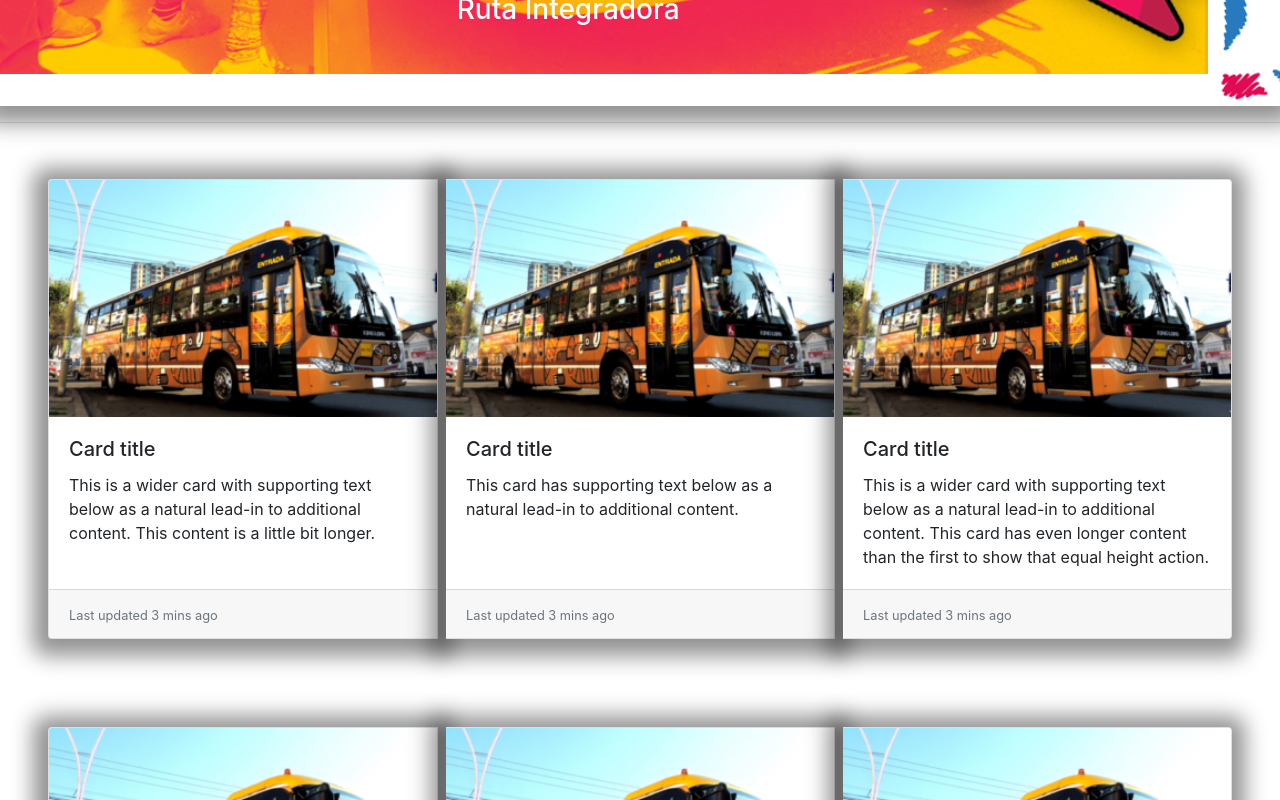
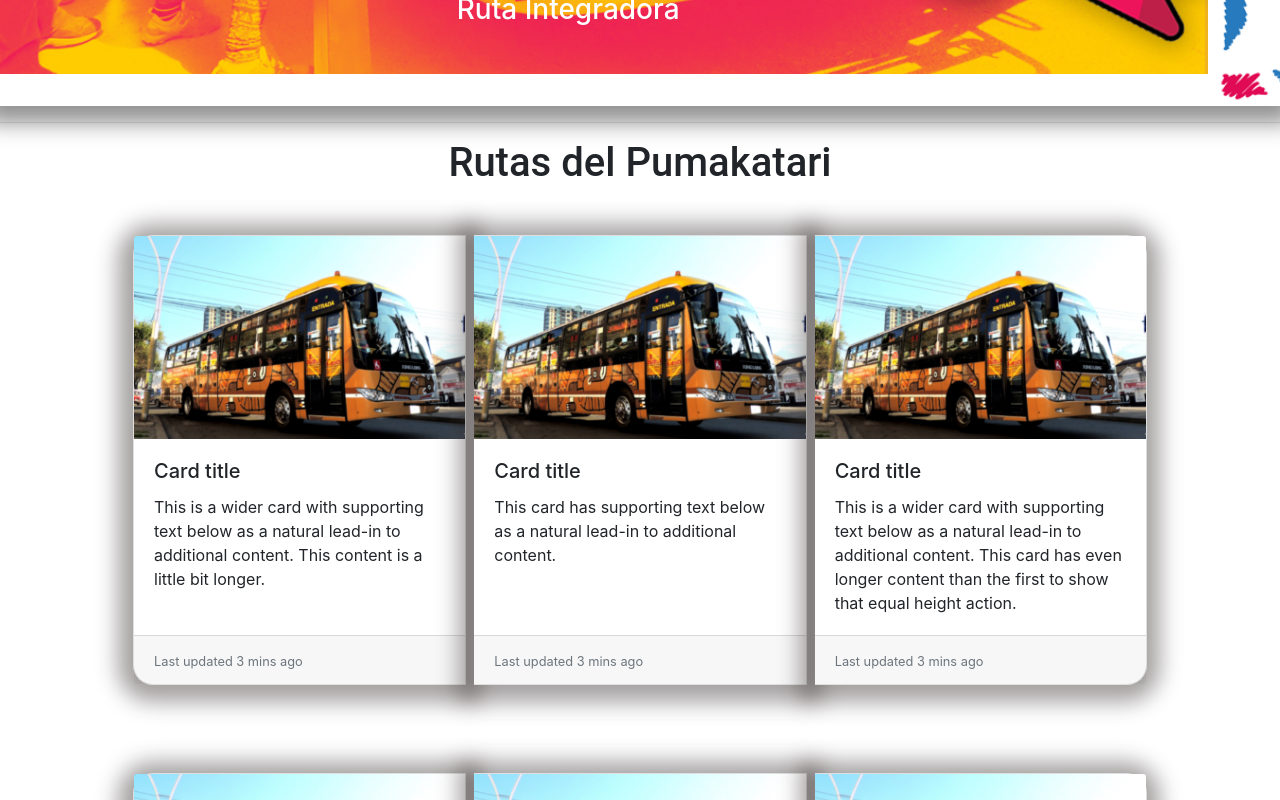
Before and after one commit to wallas83/AngularRuaPuma, an Angular app: page / in a window 1280 px wide. Shown: the part 660-1460 px from the top of the page. Built offline with nearby package versions, Linux system fonts and the light colour scheme.

Commit message:
agrgacion de los mapas

```diff
--- a/src/app/app-routing.module.ts
+++ b/src/app/app-routing.module.ts
@@ -1,7 +1,9 @@
 import { NgModule } from '@angular/core';
 import { Routes, RouterModule } from '@angular/router';
 
-const routes: Routes = [];
+const routes: Routes = [
+
+];
 
 @NgModule({
   imports: [RouterModule.forRoot(routes)],
--- a/src/app/app.component.html
+++ b/src/app/app.component.html
@@ -1,8 +1,9 @@
 <!--The content below is only a placeholder and can be replaced.-->
 
 <app-navbar></app-navbar>
-<div class="containner">
-  <app-jumbotron></app-jumbotron>
+
+<app-jumbotron></app-jumbotron>
+<div class="container">
 <app-cards></app-cards>
 
 </div>
--- a/src/app/app.module.ts
+++ b/src/app/app.module.ts
@@ -7,6 +7,7 @@
 import { CardsComponent } from './components/cards/cards.component';
 import { FooterComponent } from './components/footer/footer.component';
 import { JumbotronComponent } from './components/jumbotron/jumbotron.component';
+import { MapasComponent } from './components/mapas/mapas.component';
 
 @NgModule({
   declarations: [
@@ -14,7 +15,8 @@
     NavbarComponent,
     CardsComponent,
     FooterComponent,
-    JumbotronComponent
+    JumbotronComponent,
+    MapasComponent
   ],
   imports: [
     BrowserModule,
--- a/src/app/components/cards/cards.component.css
+++ b/src/app/components/cards/cards.component.css
@@ -1,11 +1,19 @@
 .cards-estilo{
+
 margin: 0.5em;
 padding: 2em;
 }
 .cards-margenes{
   margin:0.5em;
 
--webkit-box-shadow: -1px 3px 21px 14px rgba(0,0,0,0.43);
--moz-box-shadow: -1px 3px 21px 14px rgba(0,0,0,0.43);
- box-shadow: -1px 3px 21px 14px rgba(0,0,0,0.43);
+-webkit-box-shadow: -1px 3px 21px 14px rgba(46, 38, 38, 0.43);
+-moz-box-shadow: -1px 3px 21px 14px rgba(46, 38, 38, 0.43);
+ box-shadow: -1px 3px 21px 14px rgba(46, 38, 38, 0.43);
+ -webkit-border-radius: 20px;
+-moz-border-radius: 20px;
+border-radius:20px;
 }
+.estilo-h1ruta{
+  text-align: center;
+  font-family: 'Roboto', sans-serif;
+}
--- a/src/app/components/cards/cards.component.html
+++ b/src/app/components/cards/cards.component.html
@@ -1,3 +1,5 @@
+  <h1 class="estilo-h1ruta">Rutas del Pumakatari</h1>
+
 <div class="card-group cards-estilo"  >
   <div class="card cards-margenes" >
     <img src="assets/img/bus_pumakatari_tarjetas1.png" class="card-img-top" alt="...">
--- /dev/null
+++ b/src/app/components/mapas/mapas.component.html
@@ -0,0 +1,3 @@
+<p>
+  mapas works!
+</p>
--- /dev/null
+++ b/src/app/components/mapas/mapas.component.ts
@@ -0,0 +1,15 @@
+import { Component, OnInit } from '@angular/core';
+
+@Component({
+  selector: 'app-mapas',
+  templateUrl: './mapas.component.html',
+  styleUrls: ['./mapas.component.css']
+})
+export class MapasComponent implements OnInit {
+
+  constructor() { }
+
+  ngOnInit() {
+  }
+
+}
--- a/src/app/components/navbar/navbar.component.html
+++ b/src/app/components/navbar/navbar.component.html
@@ -12,9 +12,6 @@
       <li class="nav-item">
         <a class="nav-link" href="#">Rutas</a>
       </li>
-      <li class="nav-item">
-        <a class="nav-link " href="#" tabindex="-1" aria-disabled="true">Disabled</a>
-      </li>
     </ul>
     <form class="form-inline my-2 my-lg-0">
       <input class="form-control mr-sm-2" type="search" placeholder="Search" aria-label="Search">
```
Also changed, not shown: src/app/components/mapas/mapas.component.css (added), 1 other file (tests, documents, lock files or other folders).
